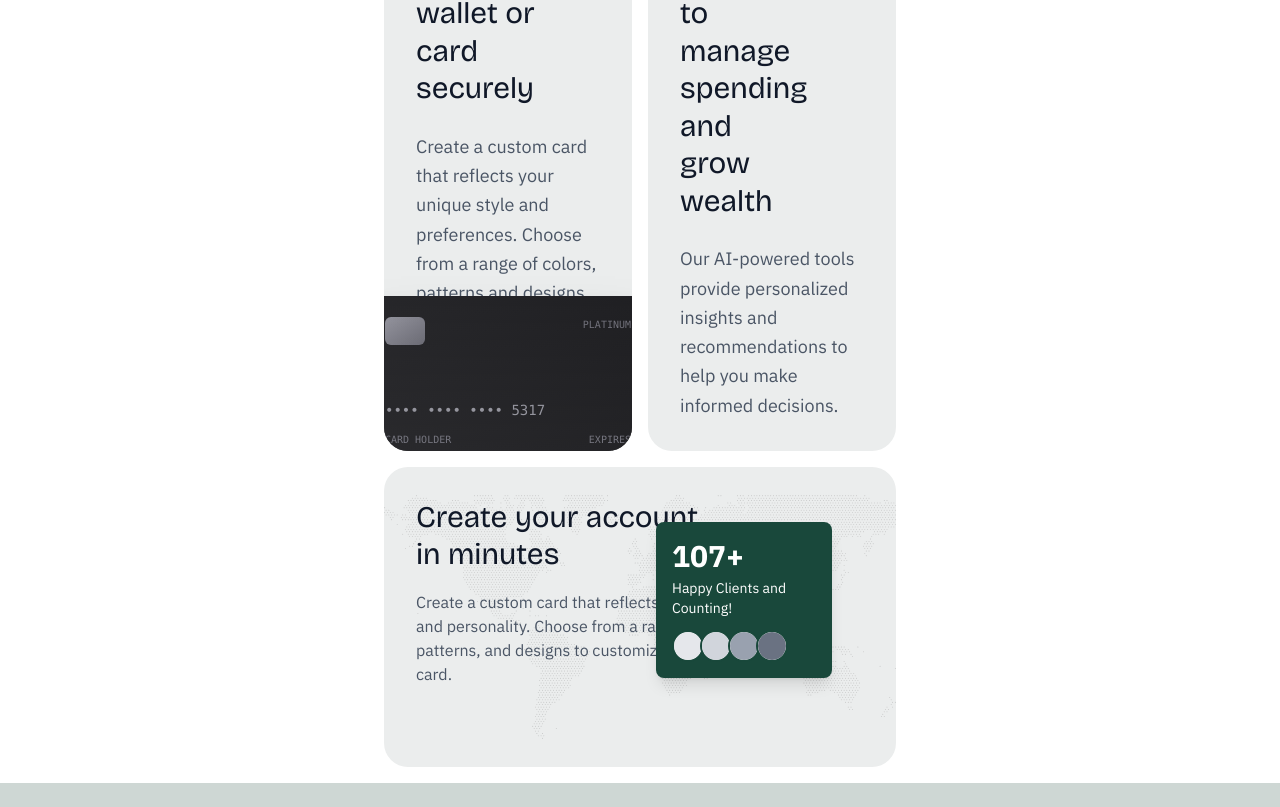
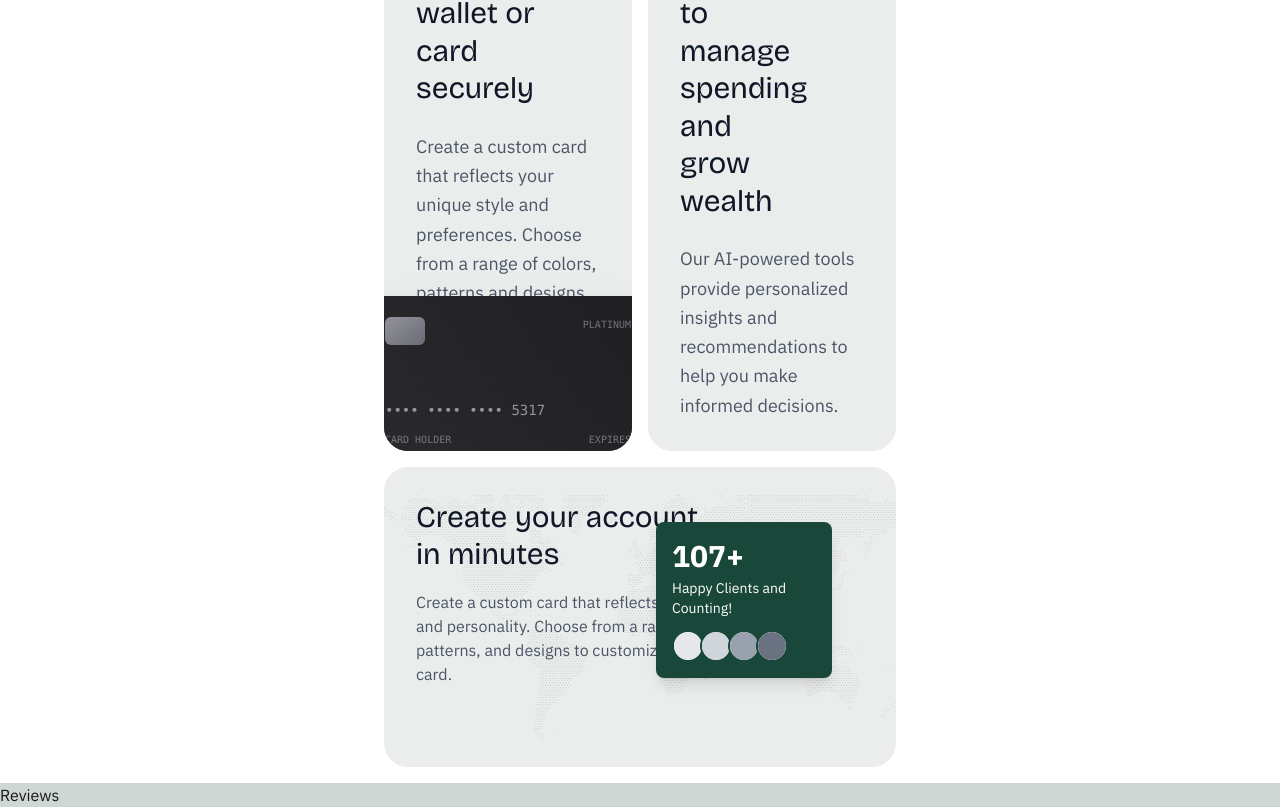
Before and after one commit to Sansarista/banksan, a Next.js app: page / in a window 1280 px wide. Shown: the part 2248-3055 px from the top of the page. Before the commit the page ends 3031 px from the top, so only its background shows below. Built offline with nearby package versions, Linux system fonts and the light colour scheme.

Commit message:
Update:  Reviews section added to Main Page

```diff
--- a/src/app/page.tsx
+++ b/src/app/page.tsx
@@ -2,7 +2,7 @@ import Hero from "@/components/sections/Hero"
 import Stats from "@/components/sections/Stats"
 import Motto from "@/components/sections/Motto"
 import Privileges from "@/components/sections/Privileges"
-
+import Reviews from "@/components/sections/Reviews"
 export default function Home() {
   return (
     <>
@@ -10,6 +10,7 @@ export default function Home() {
           <Stats/>
           <Motto/>
           <Privileges/>
+          <Reviews/>
     </>
   )
 }
```
